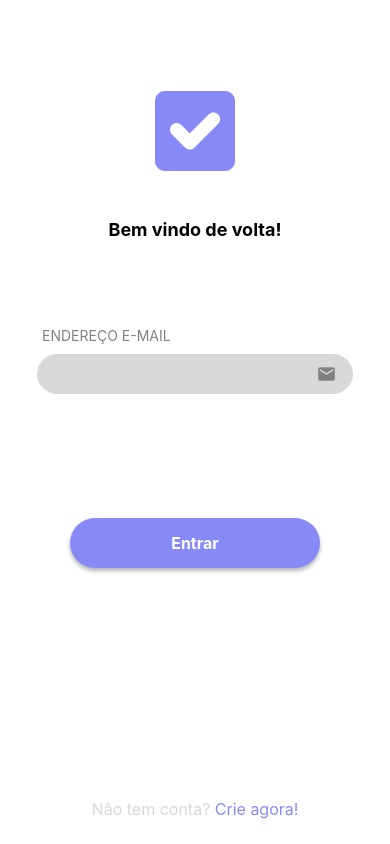
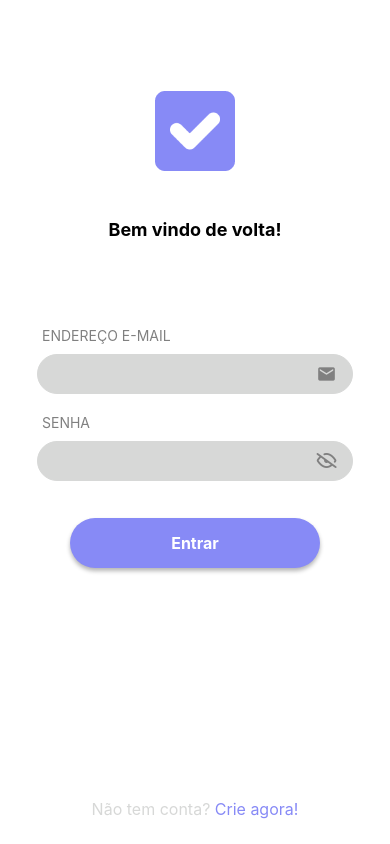
Before and after one commit to LariLeal/ReactNative-App, a React Native app: screen / in a window 390 px wide. Built offline with nearby package versions, Linux system fonts and the light colour scheme.

Commit message:
Arrumando o codigo, utilizando as ferramentas com os componentes e atualizando a tela

```diff
--- a/src/components/input/index.tsx
+++ b/src/components/input/index.tsx
@@ -1,5 +1,5 @@
 import React, { forwardRef , Fragment, LegacyRef } from "react";
-import {View, Text, TextInput, TextInputProps} from 'react-native';
+import {View, Text, TextInput, TextInputProps, TouchableOpacity} from 'react-native';
 import {style} from "./style";
 // import {MaterialIcons} from '@expo/vector-icons';
 import {themas} from "../../global/themes";
@@ -27,14 +27,19 @@ export const Input = forwardRef((Props: Props, forwardRef: LegacyRef<TextInput>
         <Fragment>
             <Text style={ style.titleInput}>{title}</Text>
             <View style={style.boxInput}>
+                {IconLeft && IconLeftName && (
+                    <TouchableOpacity>
+                        <IconLeft name={IconLeftName as any} size={20} color={themas.colors.gray} style={style.Icon} />
+                    </TouchableOpacity>
+                )}
                 <TextInput
                     style={style.input}
                 />
-                <MaterialIcons
-                name="email"
-                size={20}
-                color={themas.colors.gray}
-                />
+                {IconRight && IconRightName && (
+                    <TouchableOpacity>
+                        <IconRight name={IconRightName as any} size={20} color={themas.colors.gray} style={style.Icon} />
+                    </TouchableOpacity>
+                )}
             </View>
         </Fragment>
     )
--- a/src/components/input/style.tsx
+++ b/src/components/input/style.tsx
@@ -25,4 +25,8 @@ export const style = StyleSheet.create({
         color: themas.colors.gray,
         marginTop: 20
     },
+    Icon:
+    {
+        width: '100%'
+    }
 })
--- a/src/pages/login/index.tsx
+++ b/src/pages/login/index.tsx
@@ -3,7 +3,7 @@ import React, {useState} from "react";
 import { Text, View, Image, TextInput, TouchableOpacity, Alert, ActivityIndicator} from "react-native";
 import { style } from "./styles";
 import Logo from "../../assets/logo.png";
-import {MaterialIcons} from '@expo/vector-icons';
+import {MaterialIcons, Octicons} from '@expo/vector-icons';
 import {themas} from "../../global/themes";
 import {Input} from "../../components/input";
 
@@ -44,7 +44,18 @@ export default function Login() {
             </View>
             <View style={style.boxMid} >
                 <Input
+                value={email}
+                onChangeText={setEmail}
                 title="ENDEREÇO E-MAIL"
+                IconRight={MaterialIcons}
+                IconRightName="email"
+                />
+                <Input
+                value={password}
+                onChangeText={setPassword}
+                title="SENHA"
+                IconRight={Octicons}
+                IconRightName="eye-closed"
                 />
                 {/*<Text style={style.titleInput}>ENDEREÇO DE E-MAIL</Text>*/}
 
```
